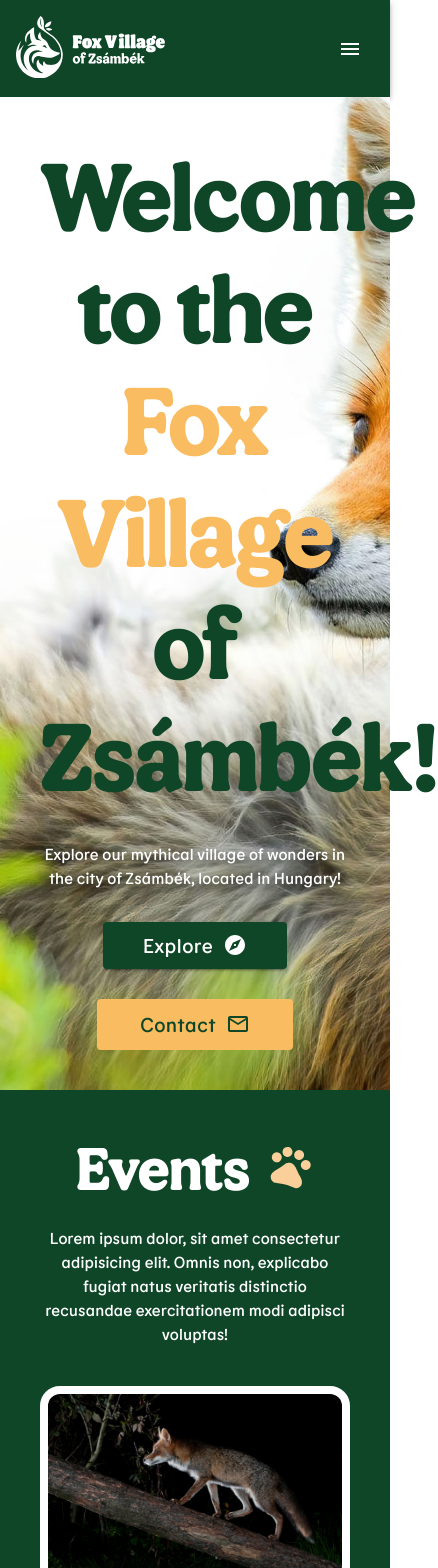
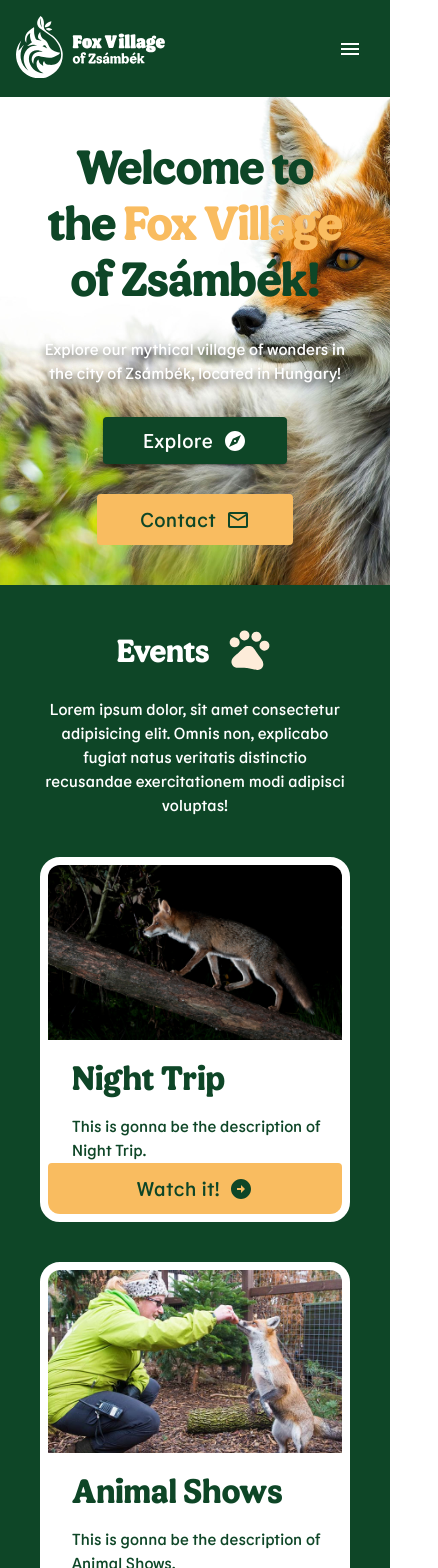
Before and after one commit to szcstamas/foxvillage, a React (Create React App) app: page / in a window 390 px wide. Shown: the top 1568 px of the page, 438 px wide, since content can reach past the window. Built offline with nearby package versions, Linux system fonts and the light colour scheme.

Commit message:
resolving overflowing problem on small screen sizes caused by framer motion x-value

```diff
--- a/src/components/CardBox.tsx
+++ b/src/components/CardBox.tsx
@@ -32,7 +32,11 @@ const CardBox = ({ cardImgSrc, cardTextH4, cardTextParagraph, cardButtonLink, tr
 
                 transition={{ duration: .5, delay: transitionDelay }}
                 href={cardButtonLink}
-                sx={{ flex: '1', flexGrow: '1', minWidth: '300px' }}
+                sx={{
+                    flex: '1',
+                    flexGrow: '1',
+                    minWidth: { xs: '100%', md: '300px' }
+                }}
                 underline='none'
             >
                 <Box
--- a/src/components/Footer.tsx
+++ b/src/components/Footer.tsx
@@ -53,7 +53,9 @@ const Footer = () => {
                         ...ContainerBoxStyles,
                         display: 'flex',
                         justifyContent: 'space-between',
-                        alignItems: 'center'
+                        alignItems: 'center',
+                        rowGap: 2,
+                        flexDirection: { xs: 'column', md: 'row' }
                     }}
                 >
 
@@ -66,7 +68,13 @@ const Footer = () => {
 
                     <Box
                         component='div'
-                        sx={{ display: 'flex', gap: 3, justifyContent: 'flex-end', alignItems: 'center' }}
+                        sx={{
+                            display: 'flex',
+                            gap: 3,
+                            justifyContent: 'flex-end',
+                            alignItems: 'center',
+                            flexDirection: { xs: 'column', sm: 'row' }
+                        }}
                     >
 
                         <Link
--- a/src/components/Navbar.tsx
+++ b/src/components/Navbar.tsx
@@ -70,6 +70,8 @@ const Navbar = () => {
                             >
                                 <MenuIcon />
                             </IconButton>
+
+                            {/* mobile menu */}
                             <Menu
                                 id="menu-appbar"
                                 anchorEl={anchorElNav}
@@ -88,9 +90,17 @@ const Navbar = () => {
                                     display: { xs: 'block', md: 'none' },
                                 }}
                             >
-                                {pages.map((page) => (
+                                {pages.map((page, index) => (
                                     <MenuItem key={page} onClick={handleCloseNavMenu}>
-                                        <Typography>{page}</Typography>
+                                        <Link
+                                            underline="none"
+                                            color="primary.main"
+                                            href={pagesLinks[index]}
+                                            key={page}
+                                            onClick={handleCloseNavMenu}
+                                        >
+                                            {page}
+                                        </Link>
                                     </MenuItem>
                                 ))}
                             </Menu>
--- a/src/constants/Styles.tsx
+++ b/src/constants/Styles.tsx
@@ -8,7 +8,7 @@ export const CardSectionStyles = {
 
     px: { xs: 5, sm: 10, md: 15, lg: 0 },
     pt: { xs: 5, sm: 5, md: 6, lg: 10, xl: 10 },
-    pb: { xs: 7, sm: 7, md: 8, lg: 12, xl: 15 },
+    pb: { xs: 12, sm: 7, md: 8, lg: 12, xl: 15 },
 };
 
 export const ContainerBoxStyles = {
--- a/src/constants/Theme.tsx
+++ b/src/constants/Theme.tsx
@@ -11,6 +11,19 @@ export const theme = createTheme({
         },
     },
     typography: {
+        h1: {
+            fontSize: '3rem',
+            '@media (min-width:600px)': {
+                fontSize: '6rem',
+            },
+        },
+
+        h2: {
+            fontSize: '2rem',
+            '@media (min-width:600px)': {
+                fontSize: '3.75rem',
+            },
+        },
         button: {
             fontSize: '16px',
             textTransform: "none"
--- a/src/styles/styles.css
+++ b/src/styles/styles.css
@@ -67,8 +67,14 @@ html {
   padding: 0;
 }
 
+html,
+body {
+  overflow-x: hidden;
+}
+
 body {
   font-family: mainFontFamilySans;
+  position: relative;
 }
 
 h1,
--- a/src/styles/styles.scss
+++ b/src/styles/styles.scss
@@ -29,8 +29,14 @@ html {
     padding: 0;
 }
 
+html,
+body {
+    overflow-x: hidden;
+}
+
 body {
     font-family: mainFontFamilySans;
+    position: relative;
 }
 
 h1,
```
Also changed, not shown: 1 other file (tests, documents, lock files or other folders).
